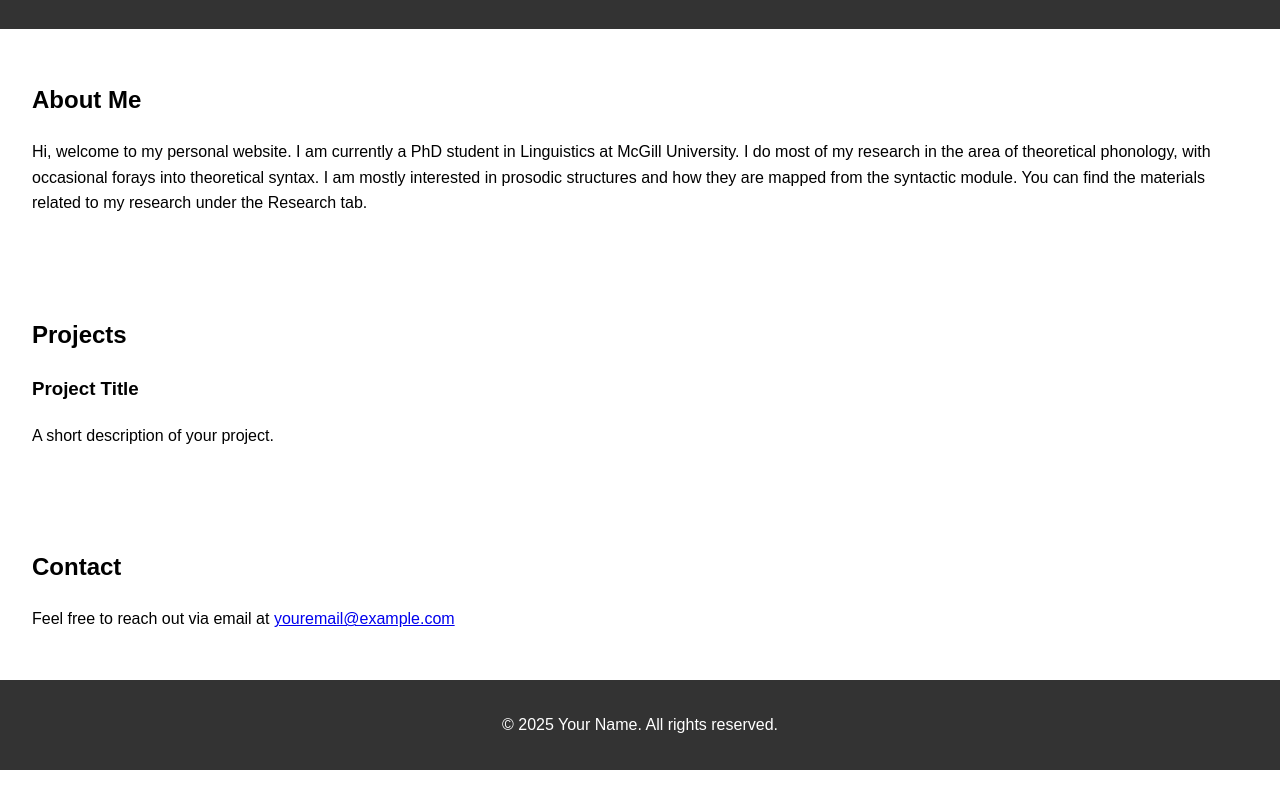
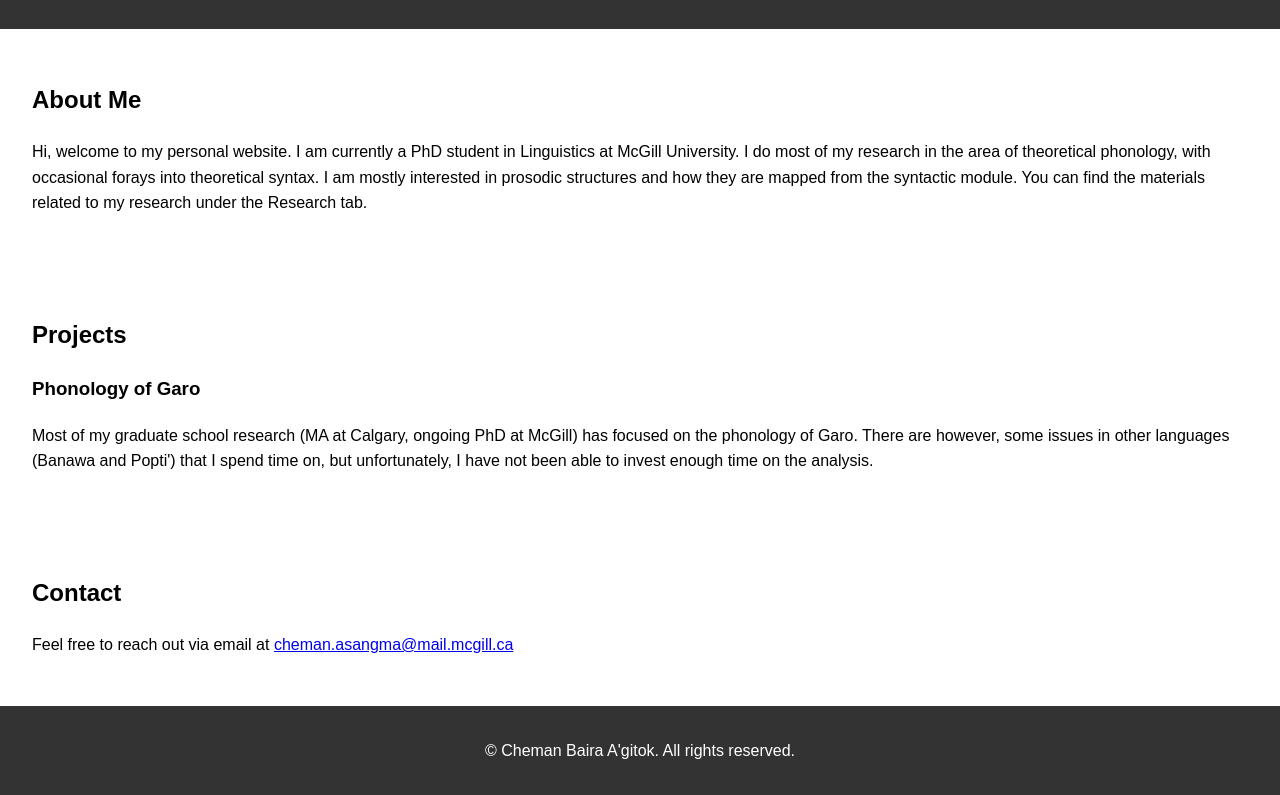
Before and after one commit to cbagitok/web, a plain HTML site: page index.html in a window 1280 px wide. Shown: the part 112-907 px from the top of the page. Before the commit the page ends 882 px from the top, so only its background shows below. Drawn offline with Linux system fonts and the light colour scheme.

Commit message:
Update index.html

```diff
--- a/index.html
+++ b/index.html
@@ -27,19 +27,19 @@
   <section id="projects">
     <h2>Projects</h2>
     <div class="project">
-      <h3>Project Title</h3>
-      <p>A short description of your project.</p>
+      <h3>Phonology of Garo</h3>
+      <p>Most of my graduate school research (MA at Calgary, ongoing PhD at McGill) has focused on the phonology of Garo. There are however, some issues in other languages (Banawa and Popti') that I spend time on, but unfortunately, I have not been able to invest enough time on the analysis.</p>
     </div>
     <!-- You can add more projects similarly -->
   </section>
 
   <section id="contact">
     <h2>Contact</h2>
-    <p>Feel free to reach out via email at <a href="mailto:youremail@example.com">youremail@example.com</a></p>
+    <p>Feel free to reach out via email at <a href="mailto:cheman.asangma@mail.mcgill.ca">cheman.asangma@mail.mcgill.ca</a></p>
   </section>
 
   <footer>
-    <p>&copy; 2025 Your Name. All rights reserved.</p>
+    <p>&copy; Cheman Baira A'gitok. All rights reserved.</p>
   </footer>
 
   <script src="script.js"></script>
```
